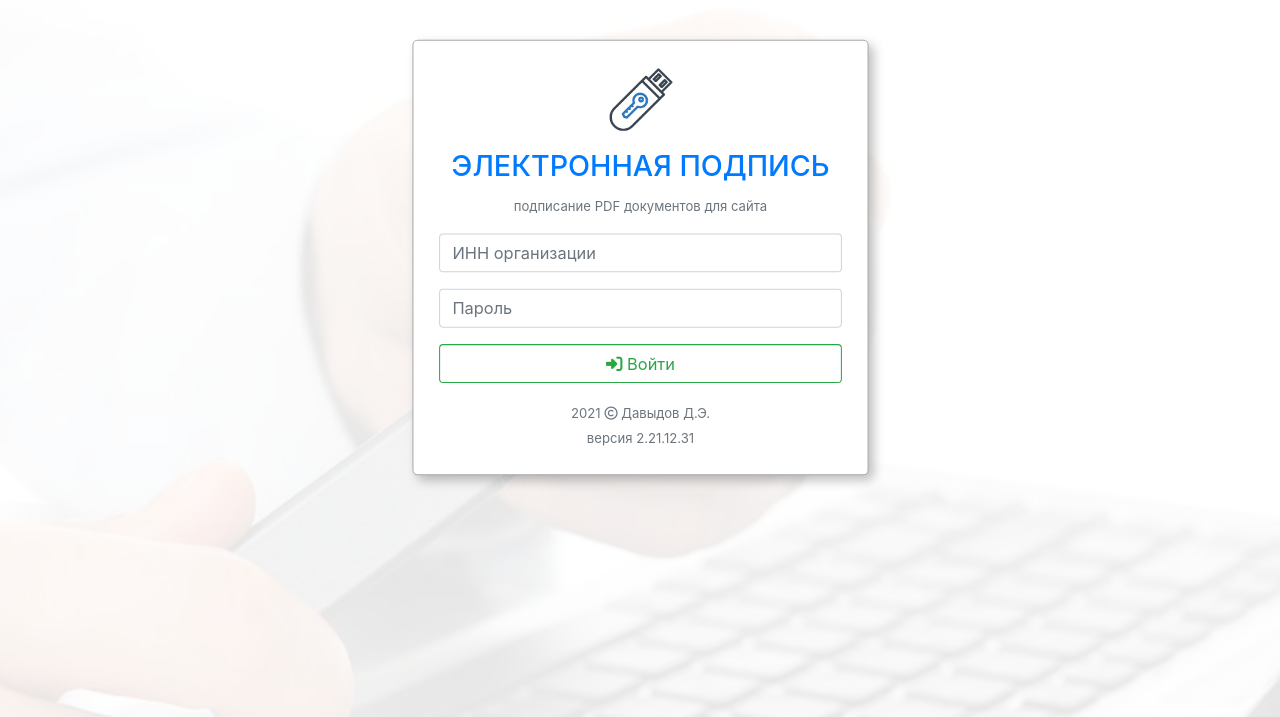
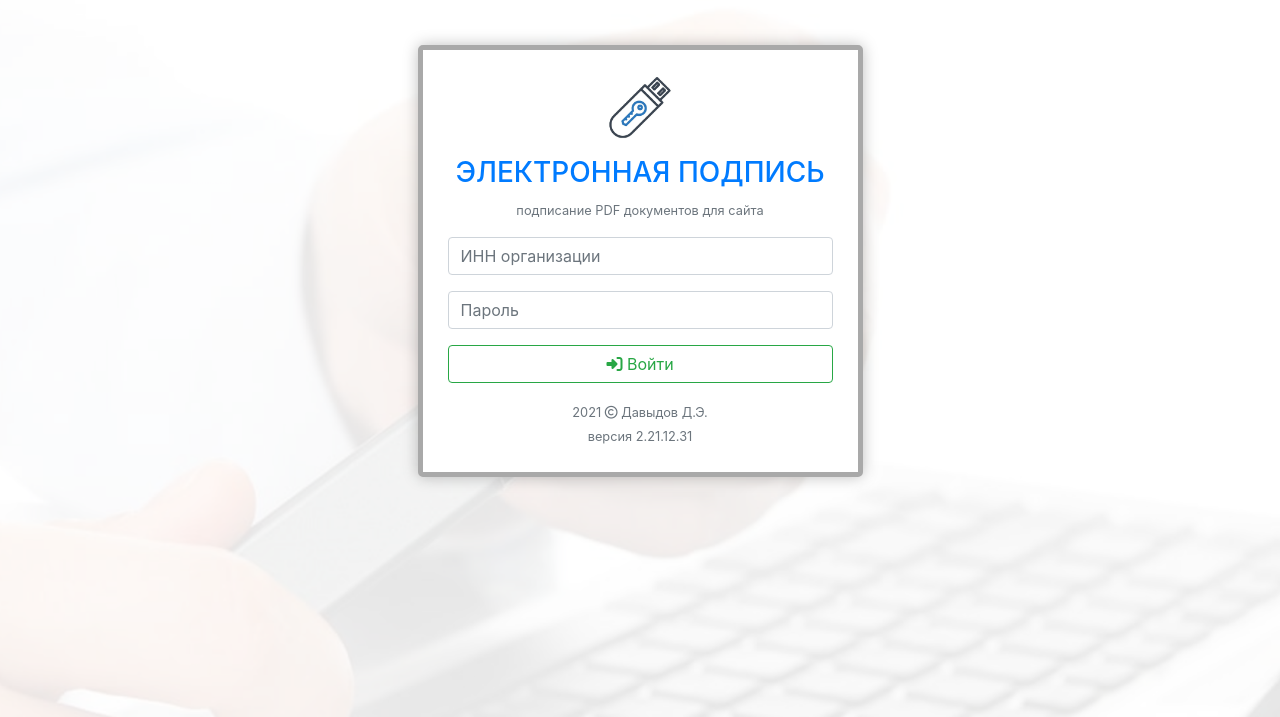
Before and after one commit to school416spb/sielsi, a PHP site: page / in a window 1280 px wide, with the pointer over the restyled element. Shown: the top 717 px of the page. Run offline with PHP 8.4, Linux system fonts and the light colour scheme; data that the repository does not hold is empty; some libraries are stand-ins or nearby versions.

Commit message:
Update style.css

```diff
--- a/css/style.css
+++ b/css/style.css
@@ -8,8 +8,8 @@
 
 	    .login:hover{
 	        transition: 0.25s;
-	        box-shadow: 5px 5px 10px rgba(0,0,0,0.25);
-	        transform: scale(1.025);
+	        box-shadow: 0px 0px 15px rgba(0,0,0,0.25);
+	        border: 5px solid #a9a9a9;
 	    }
 
 	    .login:not(:hover){
```
